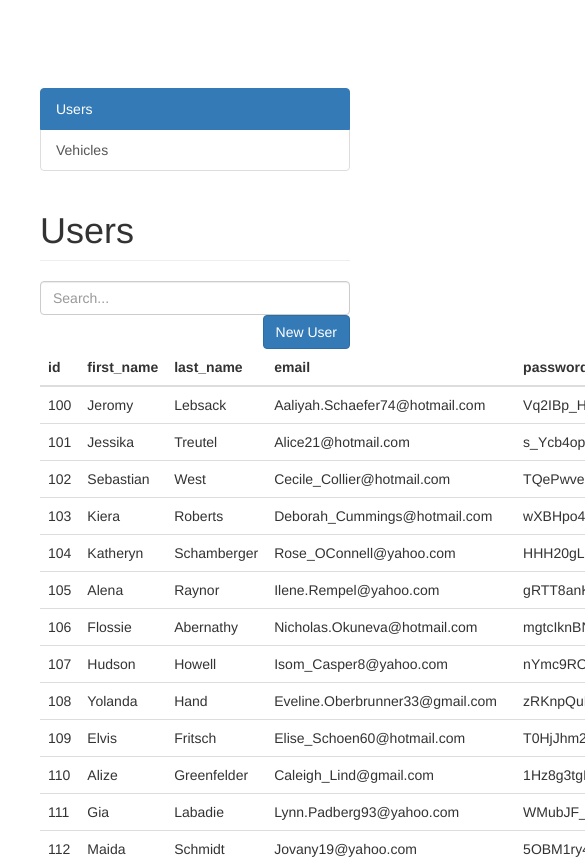
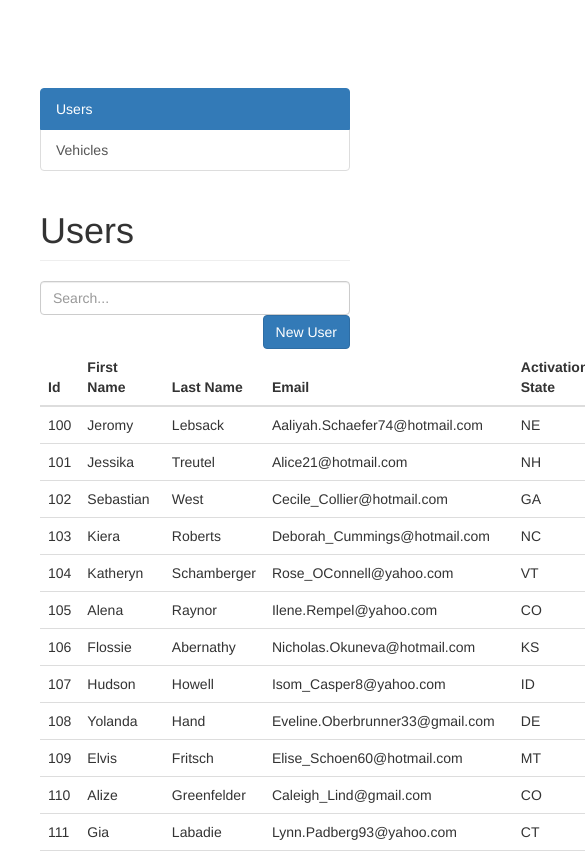
Before and after one commit to cullenjett/grease-monkey, a React (Create React App) app: page /users in a window 390 px wide. Shown: the top 859 px of the page, 585 px wide, since content can reach past the window. Built offline with nearby package versions, Linux system fonts and the light colour scheme.

Commit message:
SortableTable gets configurable visible columns and capitalizes column headings

```diff
--- a/src/components/SortableTable.js
+++ b/src/components/SortableTable.js
@@ -4,6 +4,7 @@ import SortableTableRow from './SortableTableRow';
 
 class SortableTable extends Component {
   state = {
+    visibleColumns: this.props.visibleColumns || Object.keys(this.props.data[0]),
     sortBy: null,
     sortReverse: false
   }
@@ -19,12 +20,13 @@ class SortableTable extends Component {
 
   sortData(data) {
     const { sortBy, sortReverse } = this.state;
+    const visibleData = this.getVisibleColumnData()
 
     if (!sortBy) {
-      return data;
+      return visibleData;
     }
 
-    const sortedData = data.sort((a, b) => {
+    const sortedData = visibleData.sort((a, b) => {
       if (a[sortBy] > b[sortBy]) {
         return sortReverse ? -1 : 1;
       }
@@ -37,21 +39,33 @@ class SortableTable extends Component {
     return sortedData;
   }
 
+  getVisibleColumnData() {
+    const { data } = this.props;
+    const { visibleColumns } = this.state;
+    return data.map(datum => {
+      return visibleColumns.reduce((acc, columnName) => {
+        acc[columnName] = datum[columnName];
+        return acc;
+      }, {});
+    });
+  }
+
   render() {
-    const { data, onClickRow } = this.props;
-    const sortedData = this.sortData(data);
-    const dataProperties = data[0] ? Object.keys(data[0]) : []
+    const { onClickRow } = this.props;
+    const { visibleColumns } = this.state;
+    const visibleData = this.getVisibleColumnData();
+    const sortedData = this.sortData(visibleData);
 
     return (
       <table className="table table-hover">
         <thead>
           <tr>
-            {dataProperties.map(propertyName => (
+            {visibleColumns.map(propertyName => (
               <th
                 key={propertyName}
                 onClick={() => this.setSortBy(propertyName)}
               >
-                {propertyName}
+                {capitalize(propertyName)}
               </th>
             ))}
           </tr>
@@ -59,7 +73,7 @@ class SortableTable extends Component {
         <tbody>
           {sortedData.length === 0 &&
             <tr>
-              <td colSpan={dataProperties.length} style={{textAlign: 'center'}}>No data</td>
+              <td colSpan={visibleColumns.length} style={{textAlign: 'center'}}>No data</td>
             </tr>
           }
 
@@ -67,7 +81,7 @@ class SortableTable extends Component {
             <SortableTableRow
               key={data.id}
               data={data}
-              dataProperties={dataProperties}
+              dataProperties={visibleColumns}
               onClick={() => onClickRow(data.id)}
             />
           ))}
@@ -78,3 +92,11 @@ class SortableTable extends Component {
 }
 
 export default SortableTable;
+
+function capitalize(str) {
+  let frags = str.split('_');
+  for (let i=0; i < frags.length; i++) {
+    frags[i] = frags[i].charAt(0).toUpperCase() + frags[i].slice(1);
+  }
+  return frags.join(' ');
+}
--- a/src/components/user/UserIndex.js
+++ b/src/components/user/UserIndex.js
@@ -52,7 +52,17 @@ class UserIndex extends Component {
           />
           <button className="btn btn-primary pull-right" onClick={() => history.push('/users/new')}>New User</button>
         </div>
-        <SortableTable data={filteredUsers} onClickRow={(userId) => history.push(`/users/${userId}`)} />
+        <SortableTable
+          data={filteredUsers}
+          visibleColumns={[
+            'id',
+            'first_name',
+            'last_name',
+            'email',
+            'activation_state'
+          ]}
+          onClickRow={(userId) => history.push(`/users/${userId}`)}
+        />
       </div>
     )
   }
```
